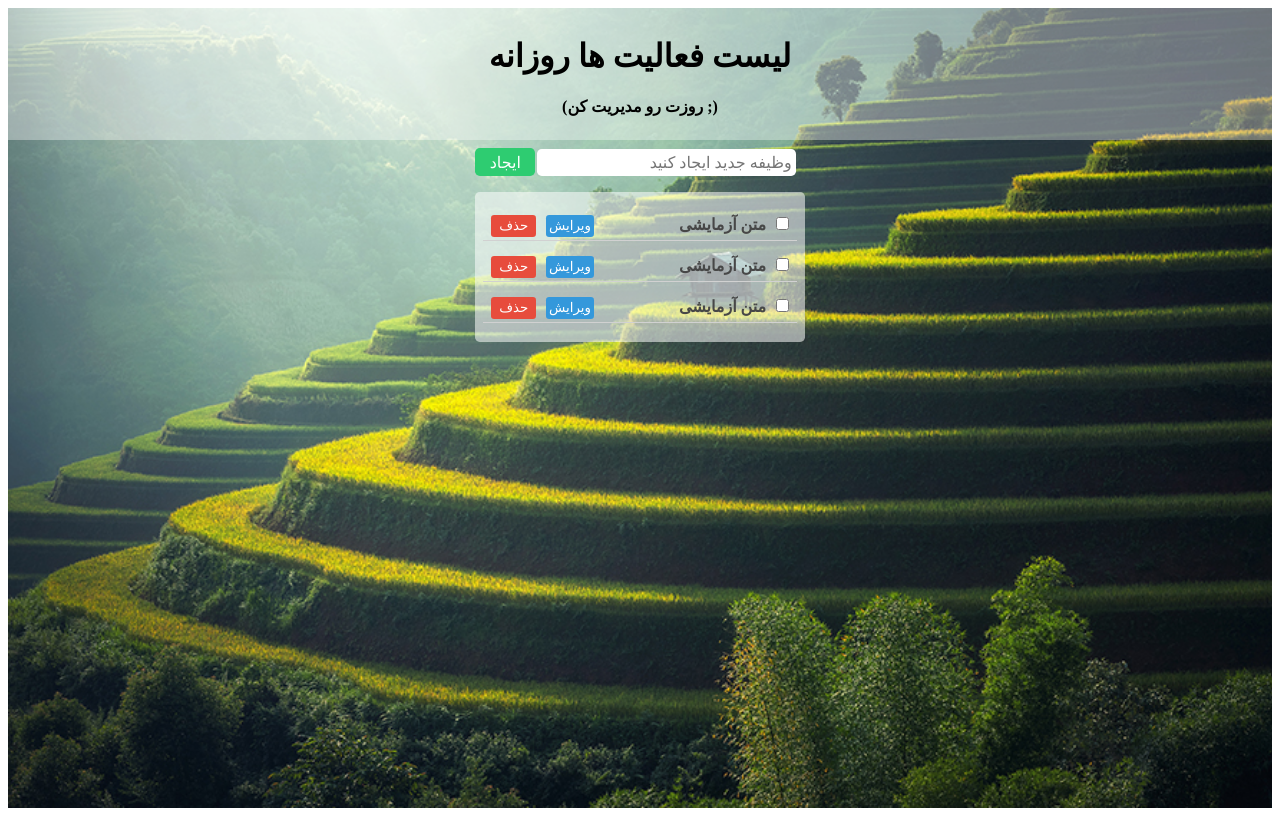
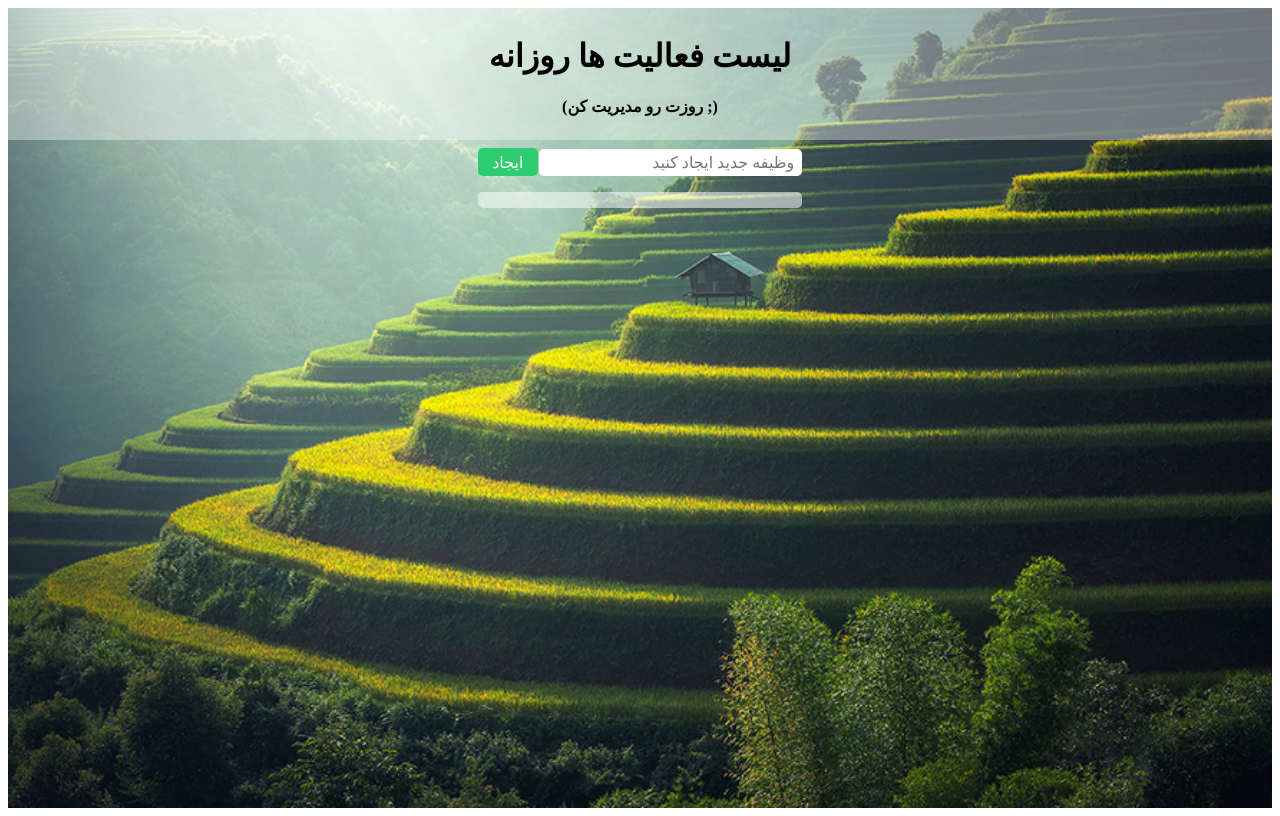
Before and after one commit to AbolfazlPanahiazar/ToDoList-React, a React (Create React App) app: page / in a window 1280 px wide. Built offline with nearby package versions, Linux system fonts and the light colour scheme; a web font is replaced by a local one.

Commit message:
Add AddForm functionality

```diff
--- a/src/Components/AddForm/AddForm.jsx
+++ b/src/Components/AddForm/AddForm.jsx
@@ -1,12 +1,20 @@
-import React from "react";
+import React, { useState } from "react";
 import "./AddForm.scss";
 
-function AddForm(props) {
+function AddForm({ addTaskHandler }) {
+  const [inputValue, setInputValue] = useState("");
+
+  const inputChangeHndler = (event) => {
+    setInputValue(event.target.value);
+  };
+
   return (
-    <form className="AddFrom">
-      <button className="AddForm__button">ایجاد</button>
-      <input className="AddForm__input" type="text" placeholder="وظیفه جدید ایجاد کنید" />
-    </form>
+    <div className="AddFrom">
+      <button className="AddForm__button" onClick={() => addTaskHandler(inputValue)}>
+        ایجاد
+      </button>
+      <input className="AddForm__input" type="text" placeholder="وظیفه جدید ایجاد کنید" value={inputValue} onChange={inputChangeHndler} />
+    </div>
   );
 }
 
--- a/src/Components/AddForm/AddForm.scss
+++ b/src/Components/AddForm/AddForm.scss
@@ -6,6 +6,7 @@
     padding: 0.3rem;
     min-width: 250px;
     border: none;
+    padding-right: 0.5rem;
     border-radius: 0.3rem;
     &:focus {
       outline: none;
--- a/src/Components/ListItem/ListItem.jsx
+++ b/src/Components/ListItem/ListItem.jsx
@@ -1,11 +1,11 @@
 import React from "react";
 import "./ListItem.scss";
 
-function ListItem(props) {
+function ListItem({ task }) {
   return (
     <li className="ListItem">
       <input className="ListItem__checkbox" type="checkbox" />
-      <span className="ListItem__title">متن آزمایشی</span>
+      <span className="ListItem__title">{task.title}</span>
       <button className="ListItem__edit">ویرایش</button>
       <button className="ListItem__delete">حذف</button>
     </li>
--- a/src/Components/ToDo/ToDo.jsx
+++ b/src/Components/ToDo/ToDo.jsx
@@ -1,13 +1,33 @@
-import React from "react";
+import React, { useState, useEffect } from "react";
 import AddForm from "../AddForm/AddForm";
 import ToDoList from "../ToDoList/ToDoList";
 import "./ToDo.scss";
 
 function ToDo() {
+  const localTasks = JSON.parse(localStorage.getItem("hyfjgnxcmvnbskdfjhgeor"));
+  if (!localTasks) localStorage.setItem("hyfjgnxcmvnbskdfjhgeor", JSON.stringify([]));
+
+  const [tasks, setTasks] = useState(localTasks);
+
+  useEffect(() => {
+    localStorage.setItem("hyfjgnxcmvnbskdfjhgeor", JSON.stringify(tasks));
+  }, [tasks]);
+
+  const addTaskHandler = (title) => {
+    const newTask = {
+      id: Date.now(),
+      title: title,
+      done: false,
+    };
+    const newTasks = [...tasks];
+    newTasks.push(newTask);
+    setTasks(newTasks);
+  };
+
   return (
     <div className="ToDo">
-      <AddForm />
-      <ToDoList />
+      <AddForm addTaskHandler={addTaskHandler} />
+      <ToDoList tasks={tasks} />
     </div>
   );
 }
--- a/src/Components/ToDoList/ToDoList.jsx
+++ b/src/Components/ToDoList/ToDoList.jsx
@@ -2,12 +2,12 @@ import React from "react";
 import ListItem from "../ListItem/ListItem";
 import "./ToDoList.scss";
 
-function ToDoList(props) {
+function ToDoList({ tasks }) {
   return (
     <ul className="ToDoList">
-      <ListItem />
-      <ListItem />
-      <ListItem />
+      {tasks.map((task) => (
+        <ListItem key={task.id} task={task} />
+      ))}
     </ul>
   );
 }
```
